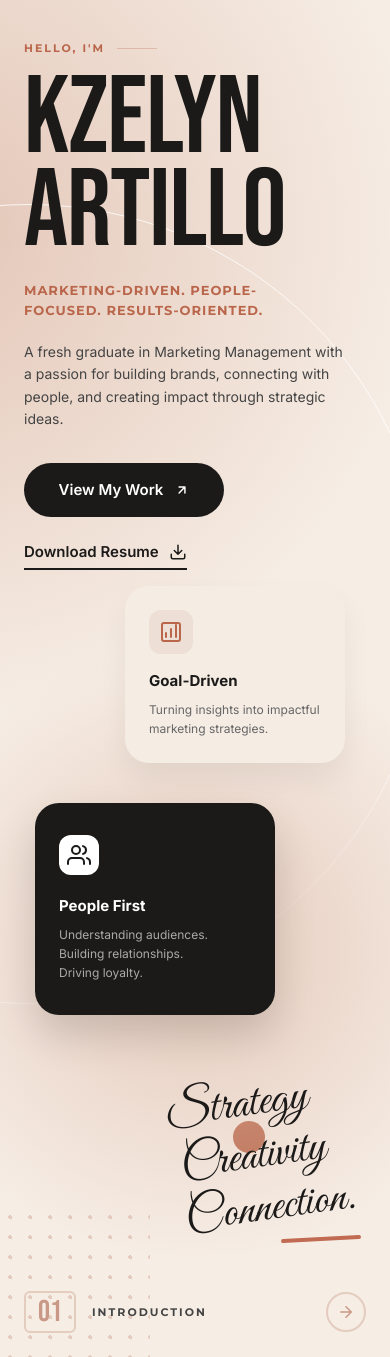
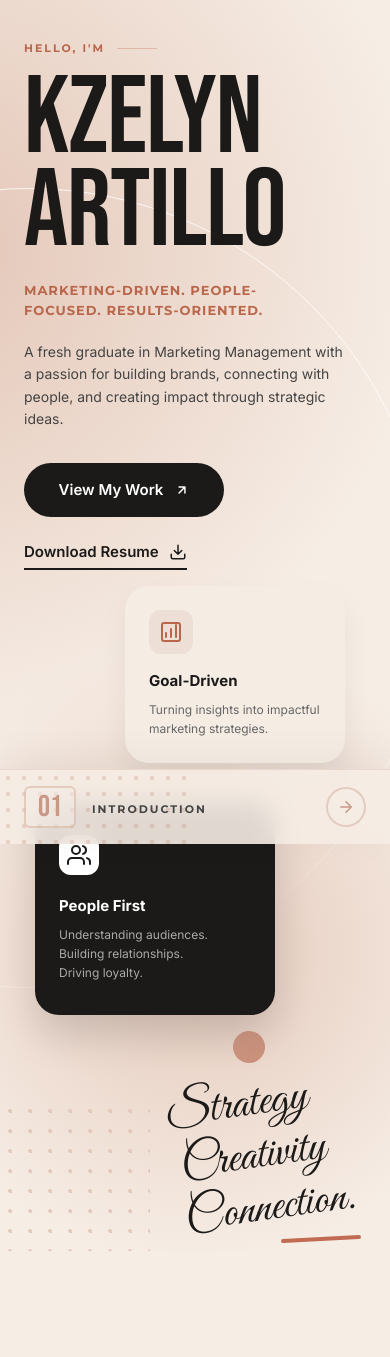
Before and after one commit to vardzz/kzelyn.me, a Next.js app: page / in a window 390 px wide. After the commit the page ends 1251 px from the top, so only its background shows below. Built offline with nearby package versions, Linux system fonts and the light colour scheme.

Commit message:
feat: implement Hero and Navbar components with initial layout configuration

```diff
--- a/src/app/layout.tsx
+++ b/src/app/layout.tsx
@@ -11,7 +11,7 @@ export default function RootLayout({ children }: { children: React.ReactNode })
   return (
     <html lang="en">
       <body className="font-inter bg-background text-primary-dark">
-        {/* <Navbar /> */}
+        <Navbar />
         {children}
       </body>
     </html>
--- a/src/components/Hero.tsx
+++ b/src/components/Hero.tsx
@@ -84,18 +84,7 @@ export function Hero() {
         </div>
       </div>
 
-      {/* Mobile Footer Marker */}
-      <div className="lg:hidden flex items-center justify-between mt-10 w-full text-primary-dark pb-6">
-        <div className="flex items-center gap-4">
-          <div className="border-2 border-[#C99886]/40 text-[#C99886] rounded-md px-3 py-1 font-bebas text-3xl leading-none">01</div>
-          <span className="font-montserrat font-bold text-[11px] tracking-[2px] text-[#444]">INTRODUCTION</span>
-        </div>
-        <button className="border-2 border-[#C99886]/40 text-[#C99886] rounded-full w-10 h-10 flex items-center justify-center hover:opacity-70 transition-opacity">
-          <svg width="18" height="18" viewBox="0 0 24 24" fill="none" stroke="currentColor" strokeWidth="2" strokeLinecap="round" strokeLinejoin="round">
-            <path d="M5 12h14M12 5l7 7-7 7"/>
-          </svg>
-        </button>
-      </div>
+
 
     </section>
   );
--- a/src/components/Navbar.tsx
+++ b/src/components/Navbar.tsx
@@ -2,7 +2,9 @@ import Link from 'next/link';
 
 export function Navbar() {
   return (
-    <nav className="flex justify-between items-center py-6 px-20 z-50 sticky top-0 w-full backdrop-blur-md bg-background/80 border-b border-white/20">
+    <>
+      {/* Desktop Navbar */}
+      <nav className="hidden lg:flex justify-between items-center py-6 px-20 z-50 sticky top-0 w-full backdrop-blur-md bg-background/80 border-b border-white/20">
         <div className="flex items-center gap-3 font-inter font-bold text-xl text-primary-dark">
           <span className="text-[32px] font-extrabold tracking-[-2px]">K</span>
           <span>Kzelyn Artilo</span>
@@ -20,5 +22,23 @@ export function Navbar() {
           </button>
         </div>
       </nav>
+
+      {/* Mobile Navbar */}
+      <nav className="flex lg:hidden fixed bottom-0 left-0 w-full items-center justify-between z-50 bg-background/90 backdrop-blur-md border-t border-[#DCC3B6]/50 py-4 px-6 overflow-hidden shadow-[0_-10px_40px_rgba(0,0,0,0.05)]">
+        {/* Decorative Grid Background */}
+        <div className="absolute left-0 top-0 w-[50%] h-full opacity-20 pointer-events-none" style={{ backgroundImage: 'radial-gradient(#B9664B 2.5px, transparent 2.5px)', backgroundSize: '16px 16px' }}></div>
+
+        <div className="flex items-center gap-4 relative z-10">
+          <div className="border-2 border-[#C99886]/40 text-[#C99886] rounded-md px-3 py-1 font-bebas text-3xl leading-none bg-background/50">01</div>
+          <span className="font-montserrat font-bold text-[11px] tracking-[2px] text-[#444] pt-1">INTRODUCTION</span>
+        </div>
+
+        <button className="border-2 border-[#C99886]/40 text-[#C99886] rounded-full w-10 h-10 flex items-center justify-center hover:opacity-70 transition-opacity relative z-10 bg-background/50">
+          <svg width="18" height="18" viewBox="0 0 24 24" fill="none" stroke="currentColor" strokeWidth="2" strokeLinecap="round" strokeLinejoin="round">
+            <path d="M5 12h14M12 5l7 7-7 7"/>
+          </svg>
+        </button>
+      </nav>
+    </>
   );
 }
```
Lines whose indentation alone changed are shown as unchanged.
